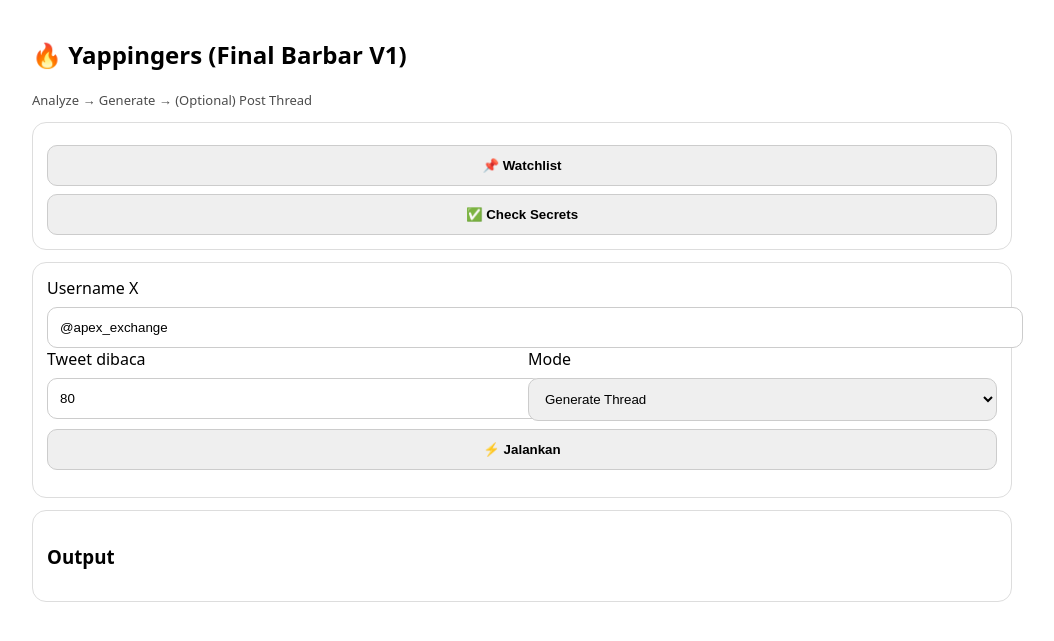
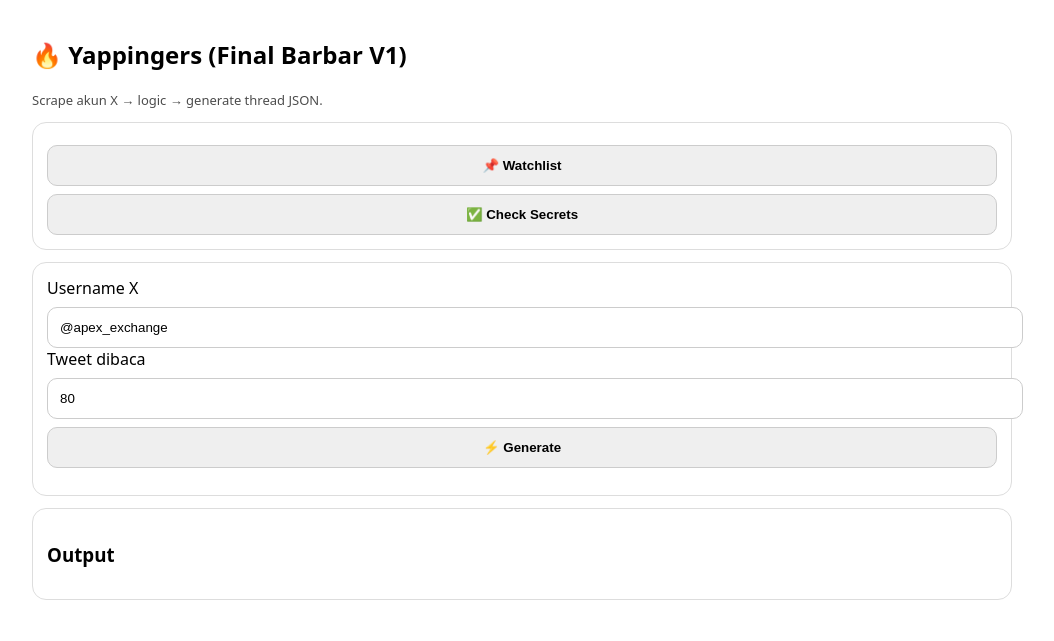
Before and after one commit to Bigbombuer/Yappingersv2, a Flask app: page / in a window 1280 px wide. Shown: the top 641 px of the page, without its empty margins (118-1172 px from the left). Run offline with Flask 3, Linux system fonts and the light colour scheme.

Commit message:
Update index.html

```diff
--- a/templates/index.html
+++ b/templates/index.html
@@ -5,21 +5,20 @@
   <meta name="viewport" content="width=device-width,initial-scale=1"/>
   <title>Yappingers</title>
   <style>
-    body{font-family:system-ui;margin:0;padding:18px;max-width:980px;margin:auto}
+    body{font-family:system-ui;padding:18px;max-width:980px;margin:auto}
     .card{border:1px solid #ddd;border-radius:14px;padding:14px;margin:12px 0}
-    input,button,select,textarea{width:100%;padding:12px;border-radius:10px;border:1px solid #ccc;margin-top:8px}
-    button{font-weight:800;cursor:pointer}
+    input,button{width:100%;padding:12px;border-radius:10px;border:1px solid #ccc;margin-top:8px}
+    button{font-weight:900;cursor:pointer}
     pre{white-space:pre-wrap}
-    .row{display:grid;grid-template-columns:1fr 1fr;gap:12px}
     .muted{opacity:.7;font-size:13px}
-    .ok{color:green;font-weight:800}
-    .err{color:crimson;font-weight:800}
+    .ok{color:green;font-weight:900}
+    .err{color:crimson;font-weight:900}
   </style>
 </head>
 <body>
 
 <h2>🔥 Yappingers (Final Barbar V1)</h2>
-<p class="muted">Analyze → Generate → (Optional) Post Thread</p>
+<p class="muted">Scrape akun X → logic → generate thread JSON.</p>
 
 <div class="card">
   <a href="/watchlist"><button>📌 Watchlist</button></a>
@@ -30,21 +29,10 @@
   <label>Username X</label>
   <input id="username" value="@apex_exchange"/>
 
-  <div class="row">
-    <div>
-      <label>Tweet dibaca</label>
-      <input id="limit" type="number" value="80" min="20" max="200"/>
-    </div>
-    <div>
-      <label>Mode</label>
-      <select id="mode">
-        <option value="analyze">Analyze</option>
-        <option value="generate" selected>Generate Thread</option>
-      </select>
-    </div>
-  </div>
+  <label>Tweet dibaca</label>
+  <input id="limit" type="number" value="80"/>
 
-  <button id="go">⚡ Jalankan</button>
+  <button id="go">⚡ Generate</button>
   <p id="status" class="muted"></p>
 </div>
 
@@ -57,37 +45,35 @@
 const statusEl = document.getElementById("status");
 const outEl = document.getElementById("out");
 
-async function callApi(path, body){
-  const res = await fetch(path,{
+async function postJson(url, payload){
+  const res = await fetch(url,{
     method:"POST",
     headers:{"Content-Type":"application/json"},
-    body: JSON.stringify(body)
+    body: JSON.stringify(payload)
   });
   const txt = await res.text();
-  try { return JSON.parse(txt); }
+  try{ return JSON.parse(txt); }
   catch(e){ return {ok:false,error:"Non JSON response",raw:txt}; }
 }
 
 document.getElementById("go").onclick = async ()=>{
-  statusEl.textContent="⏳ proses...";
+  statusEl.textContent="⏳ generating...";
   outEl.textContent="";
 
-  const username=document.getElementById("username").value.trim();
-  const limit=parseInt(document.getElementById("limit").value||"80");
-  const mode=document.getElementById("mode").value;
+  const username = document.getElementById("username").value.trim();
+  const limit = parseInt(document.getElementById("limit").value || "80");
 
-  const api = mode === "generate" ? "/api/generate" : "/api/analyze";
-  const j = await callApi(api,{username,limit});
+  const j = await postJson("/api/generate",{username,limit});
 
   if(!j.ok){
-    statusEl.innerHTML=`<span class="err">❌ ${j.error||"error"}</span>`;
+    statusEl.innerHTML = `<span class="err">❌ ${j.error||"error"}</span>`;
     outEl.textContent = j.raw || JSON.stringify(j,null,2);
     return;
   }
-  statusEl.innerHTML=`<span class="ok">✅ DONE</span>`;
+
+  statusEl.innerHTML = `<span class="ok">✅ DONE</span>`;
   outEl.textContent = JSON.stringify(j,null,2);
-}
+};
 </script>
-
 </body>
 </html>
```
